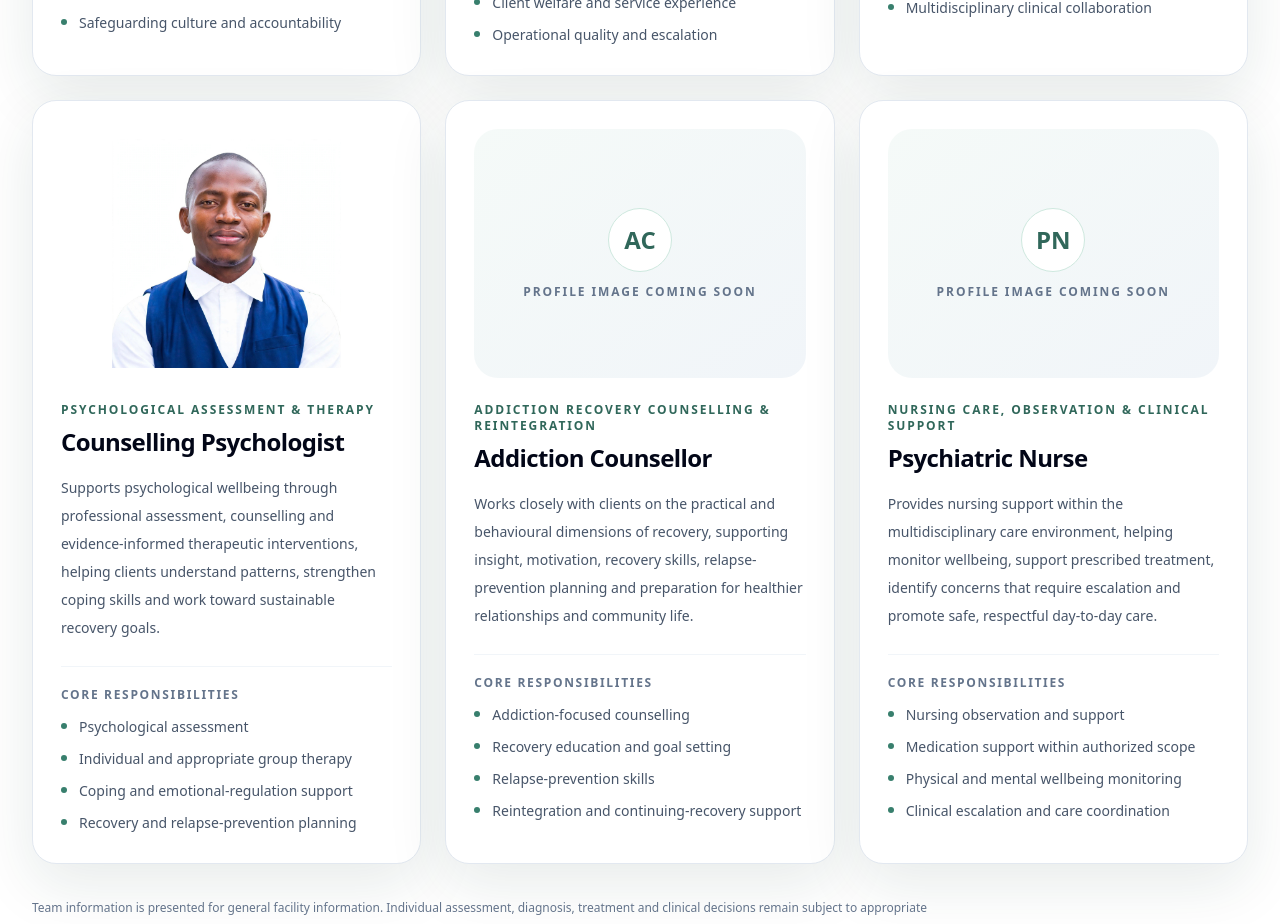
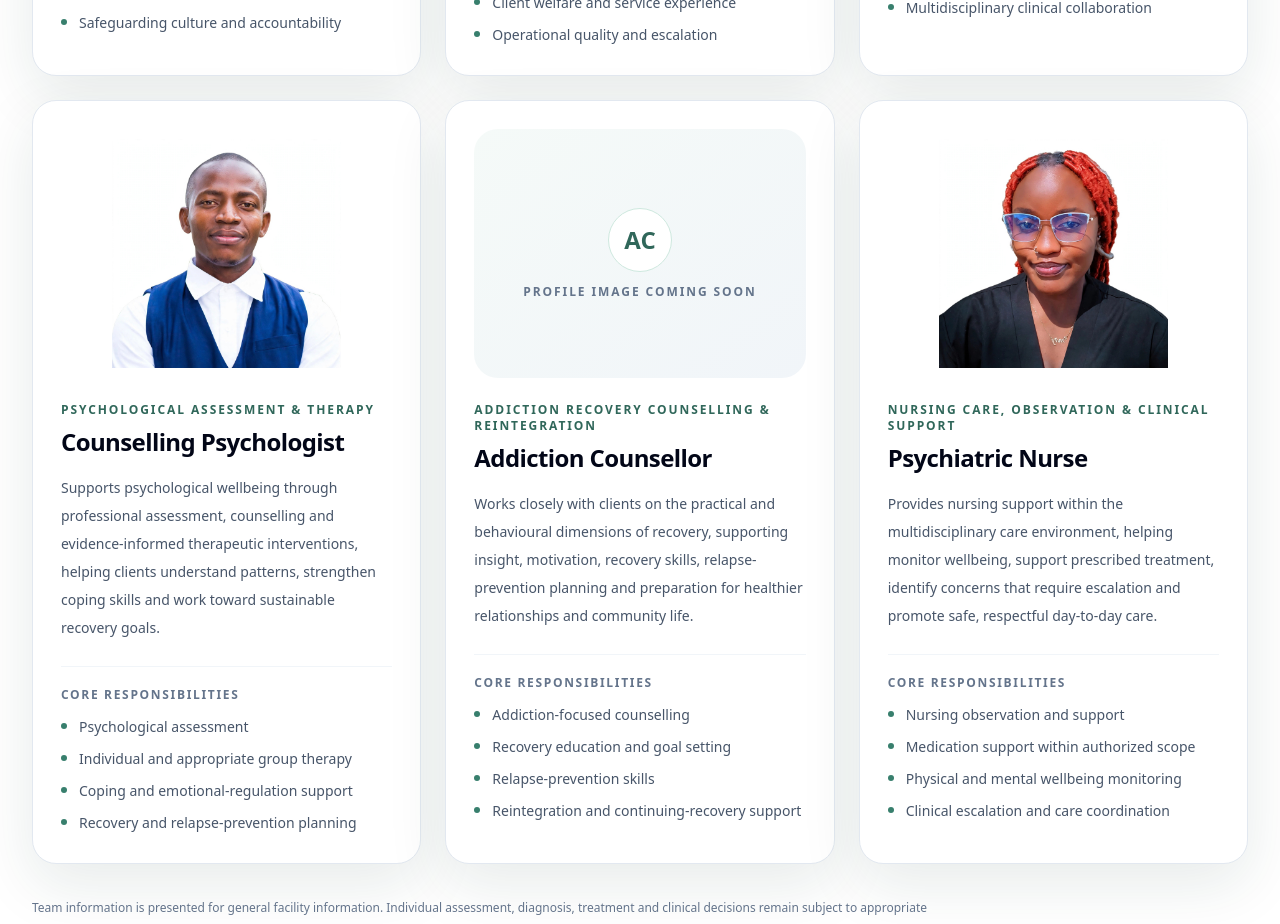
Before and after one commit to EPHANTUS2026/EPHANTUS2026-The_loving-Hand-of-Grace-., a Next.js app: page /team in a window 1280 px wide. Shown: the part 1500-2424 px from the top of the page. Built offline with nearby package versions, Linux system fonts and the light colour scheme; no server answers.

Commit message:
Add Psychiatric Nurse portrait to Our Team

```diff
--- a/app/team/page.js
+++ b/app/team/page.js
@@ -40,6 +40,7 @@ const team=[
   },
   {
     role:'Psychiatric Nurse',
+    photo:'/images/team/psychiatric-nurse.jpg',
     docket:'Nursing Care, Observation & Clinical Support',
     profile:'Provides nursing support within the multidisciplinary care environment, helping monitor wellbeing, support prescribed treatment, identify concerns that require escalation and promote safe, respectful day-to-day care.',
     responsibilities:['Nursing observation and support','Medication support within authorized scope','Physical and mental wellbeing monitoring','Clinical escalation and care coordination']
@@ -60,7 +61,7 @@ export default function TeamPage(){
       <div className="max-w-3xl"><p className="eyebrow">Support team</p><h2 className="h2">Different disciplines. One commitment to recovery.</h2><p className="lead">These profiles describe each professional docket. Names, credentials, registration details and approved photographs can be added to the relevant profile once confirmed.</p></div>
       <div className="mt-10 grid gap-6 md:grid-cols-2 xl:grid-cols-3">
         {team.map(member=><article key={member.role} className="card min-w-0 overflow-hidden">
-          {member.photo ? <div className="relative aspect-[4/3] overflow-hidden rounded-[1.5rem] bg-white"><Image src={member.photo} alt="Counselling Psychologist at Loving Hand of Grace" fill sizes="(min-width: 1280px) 33vw, (min-width: 768px) 50vw, 100vw" className="object-contain"/></div> : <PortraitPlaceholder role={member.role}/>}
+          {member.photo ? <div className="relative aspect-[4/3] overflow-hidden rounded-[1.5rem] bg-white"><Image src={member.photo} alt={`${member.role} at Loving Hand of Grace`} fill sizes="(min-width: 1280px) 33vw, (min-width: 768px) 50vw, 100vw" className="object-contain"/></div> : <PortraitPlaceholder role={member.role}/>}
           <div className="mt-6 text-xs font-black uppercase tracking-[.16em] text-grace-700">{member.docket}</div>
           <h3 className="mt-2 text-2xl font-black tracking-tight text-slate-950">{member.role}</h3>
           <p className="mt-4 text-sm leading-7 text-slate-600">{member.profile}</p>
```
Also changed, not shown: public/images/team/psychiatric-nurse.jpg (added).
